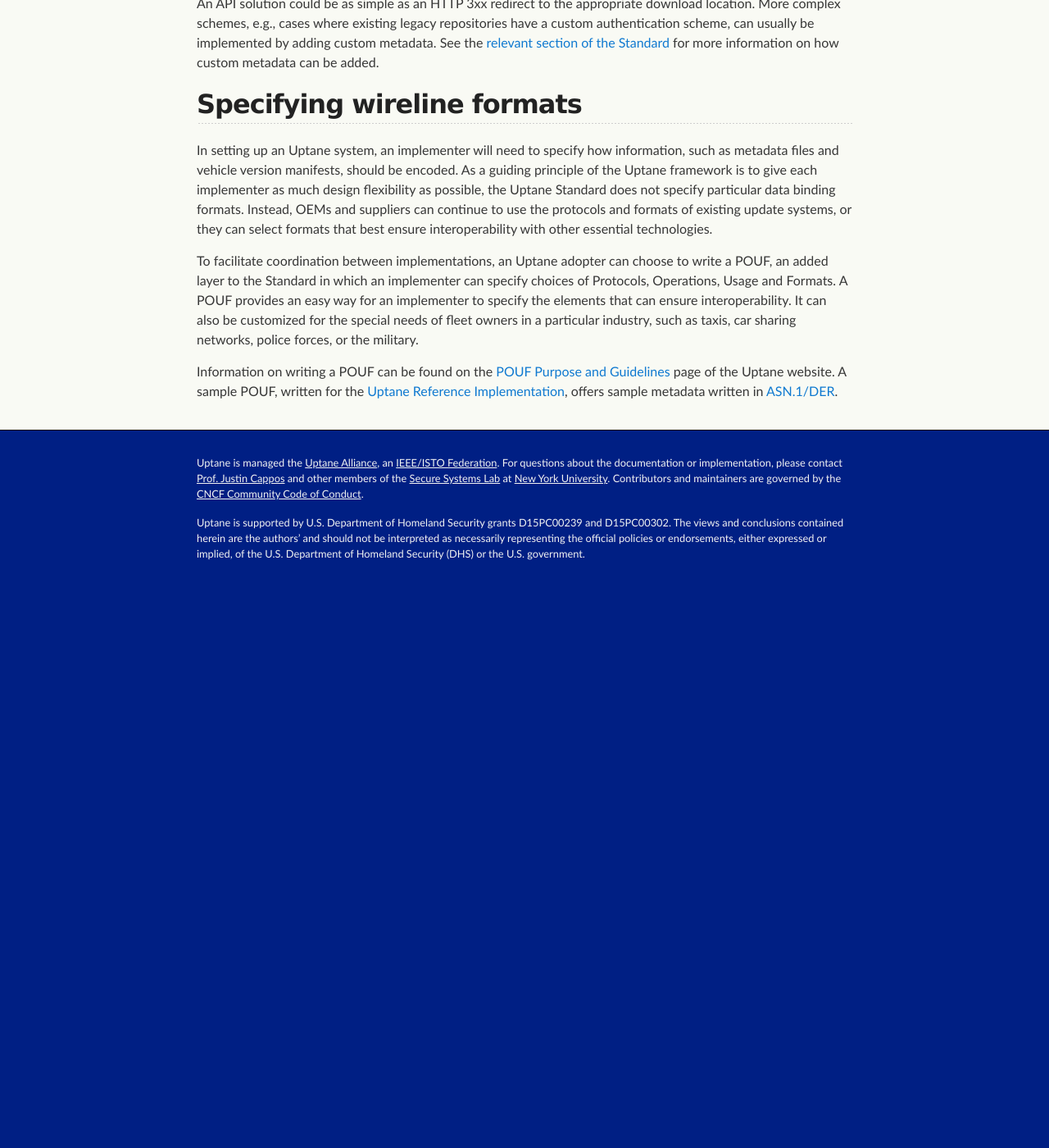
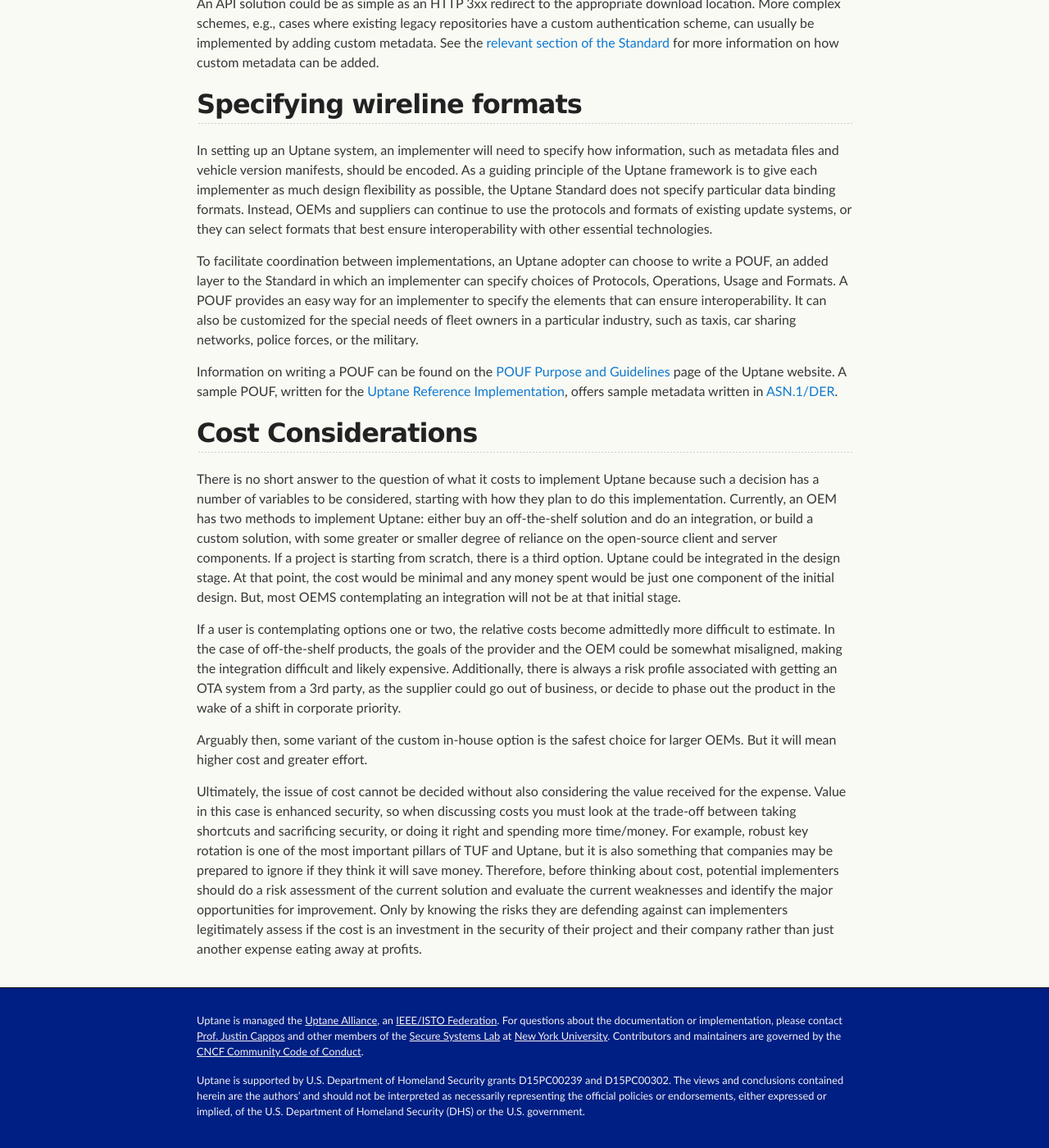
Before and after one commit to uptane/deployment-considerations, a Jekyll site: the page built from repositories.md, in a window 1280 px wide and 1400 px high, scrolled down 10254 px. Shown: the whole window at 82% size. Built offline with Jekyll 4.4.1, drawn with Linux system fonts in a browser that asks for light colours; our own code applies the rules of GitHub Pages for plain Markdown files; before the commit the page ends 10974 px from its top, so only the background shows below that.

Commit message:
Added costs considerations
This

```diff
--- a/repositories.md
+++ b/repositories.md
@@ -235,3 +235,13 @@ In setting up an Uptane system, an implementer will need to specify how informat
 To facilitate coordination between implementations, an Uptane adopter can choose to write a POUF, an added layer to the Standard in which an implementer can specify choices of Protocols, Operations, Usage and Formats. A POUF provides an easy way for an implementer to specify the elements that can ensure interoperability. It can also be customized for the special needs of fleet owners in a particular industry, such as taxis, car sharing networks, police forces, or the military.
 
 Information on writing a POUF can be found on the [POUF Purpose and Guidelines](https://uptane.github.io/pouf.html) page of the Uptane website. A sample POUF, written for the [Uptane Reference Implementation](https://uptane.github.io/reference_pouf.html), offers sample metadata written in [ASN.1/DER](https://github.com/uptane/uptane.github.io/blob/master/reference_pouf.md#file-formats).
+
+## Cost Considerations
+
+There is no short answer to the question of what it costs to implement Uptane because such a decision has a number of variables to be considered, starting with how they plan to do this implementation.  Currently, an  OEM has two methods to implement Uptane: either buy an off-the-shelf solution and do an integration, or build a custom solution, with some greater or smaller degree of reliance on the open-source client and server components. If a project is starting from scratch, there is a third option. Uptane could be integrated in the design stage. At that point, the cost would be minimal and any money spent would be just one component of the initial design. But, most OEMS contemplating an integration will not be at that initial stage.
+
+If a user is contemplating options one or two, the relative costs become admittedly more difficult to estimate. In the case of off-the-shelf products, the goals of the provider and the OEM could be somewhat misaligned, making the integration difficult and likely expensive. Additionally, there is always a risk profile associated with getting an OTA system from a 3rd party, as the supplier could go out of business, or decide to phase out the product in the wake of a shift in corporate priority.
+
+Arguably then, some variant of the custom in-house option is the safest choice for larger OEMs. But it will mean higher cost and greater effort.
+
+Ultimately, the issue of cost cannot be decided without also considering the value received for the expense. Value in this case is enhanced security, so when discussing costs you must look at the trade-off between taking shortcuts and sacrificing security, or doing it right and spending more time/money. For example, robust key rotation is one of the most important pillars of TUF and Uptane, but it is also something that companies may be prepared to ignore if they think it will save money. Therefore, before thinking about cost, potential implementers should do a risk assessment of the current solution and evaluate the current weaknesses and identify the major opportunities for improvement.  Only by knowing the risks they are defending against can implementers legitimately assess if the cost is an investment in the security of their project and their company rather than just another expense eating away at profits.
```
